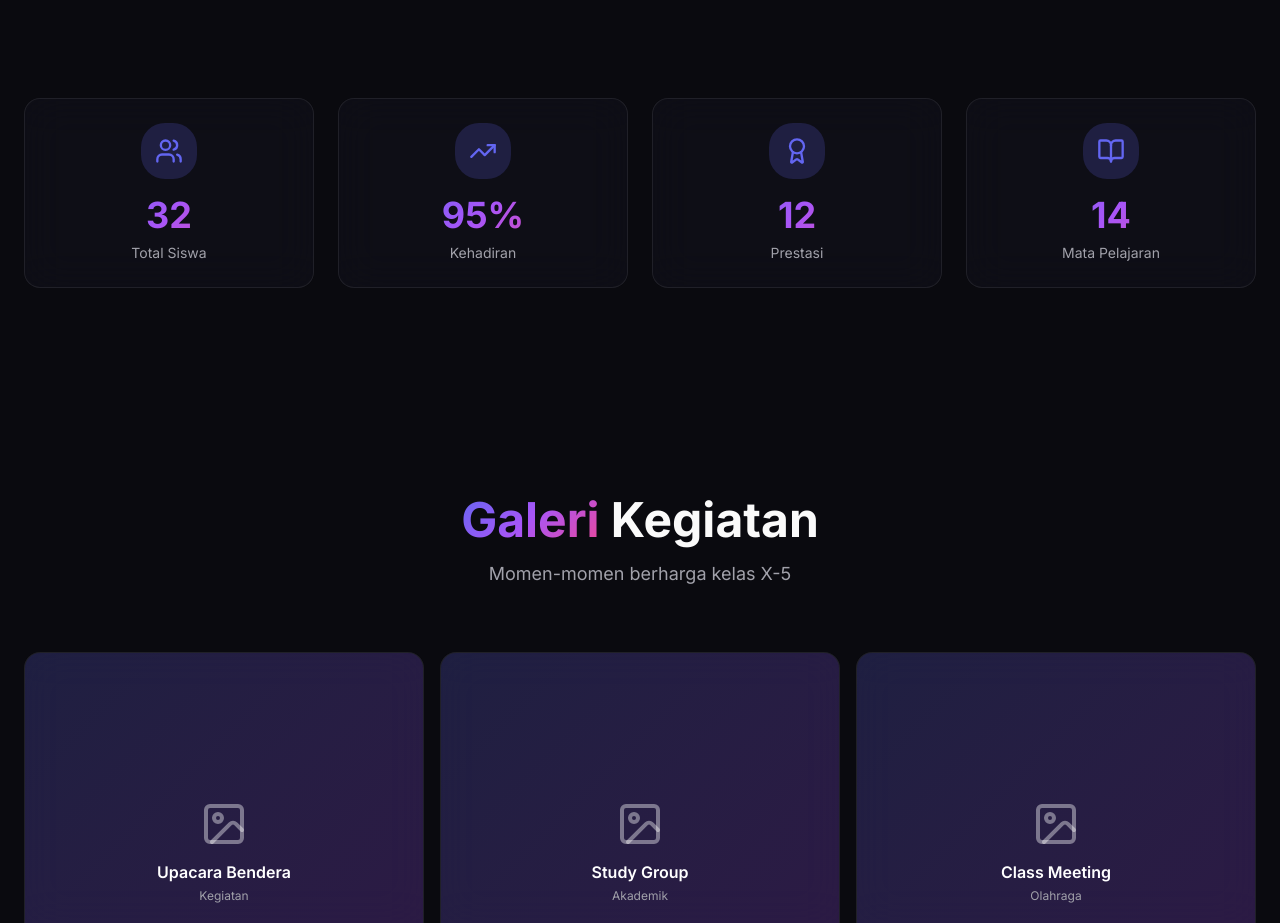
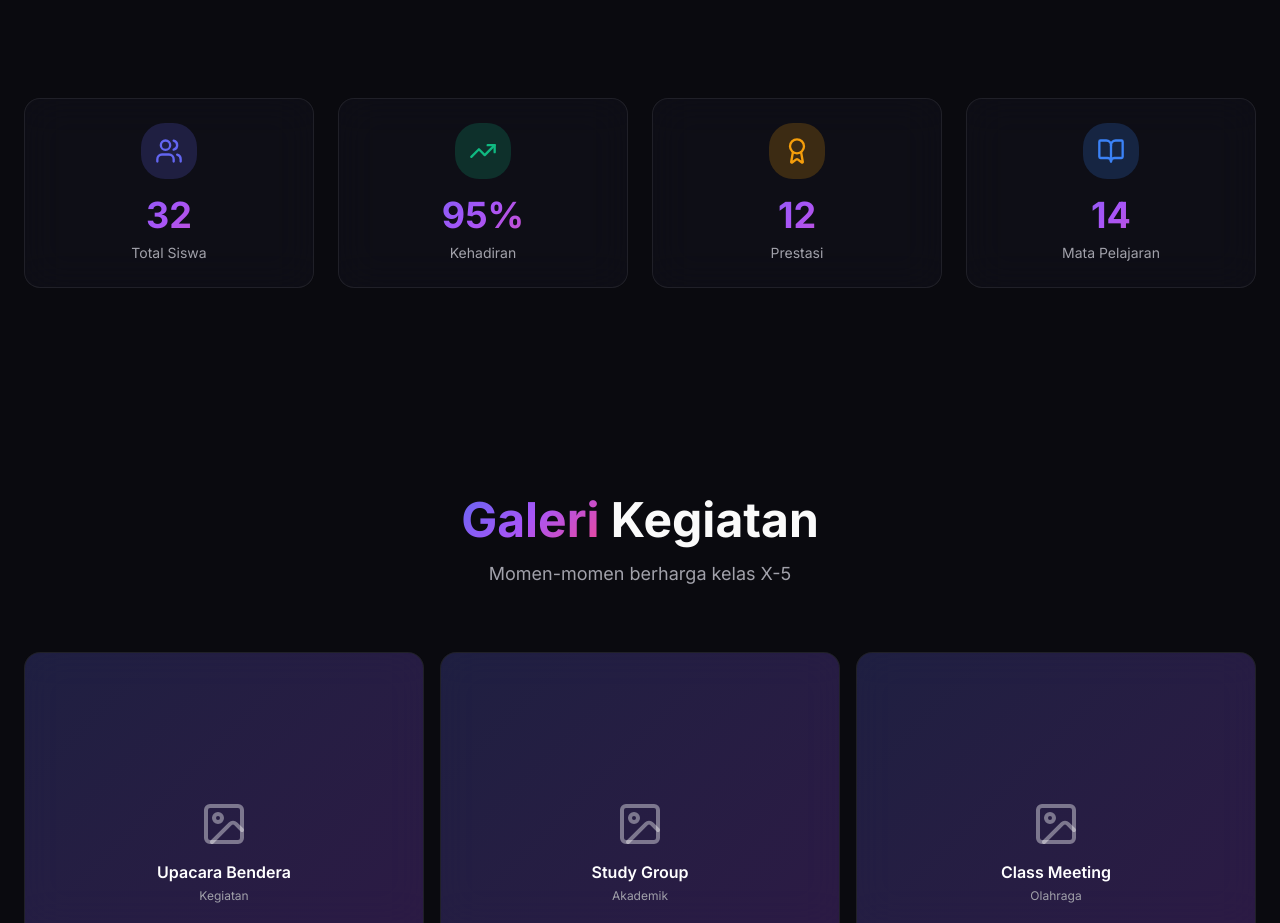
Before and after one commit to Syafff211/sepuluh-lima, a Next.js app: page / in a window 1280 px wide. Shown: the part 2020-2943 px from the top of the page. Built offline with nearby package versions, Linux system fonts and the light colour scheme; no server answers; the database is empty.

Commit message:
Update StatsSection.tsx

```diff
--- a/src/components/landing/StatsSection.tsx
+++ b/src/components/landing/StatsSection.tsx
@@ -3,44 +3,75 @@
 import { motion, useInView } from 'framer-motion';
 import { useRef, useEffect, useState } from 'react';
 import { Users, Award, BookOpen, TrendingUp } from 'lucide-react';
+import { useLandingContent } from '@/hooks/useLandingContent';
 
-const stats = [
-  { icon: Users, label: 'Total Siswa', value: 32, suffix: '' },
-  { icon: TrendingUp, label: 'Kehadiran', value: 95, suffix: '%' },
-  { icon: Award, label: 'Prestasi', value: 12, suffix: '' },
-  { icon: BookOpen, label: 'Mata Pelajaran', value: 14, suffix: '' },
-];
-
-function AnimatedCounter({ target, suffix = '' }: { target: number; suffix?: string }) {
-  const [count, setCount] = useState(0);
+function AnimatedCounter({ target, suffix = '' }: { target: string; suffix?: string }) {
+  const [count, setCount] = useState('0');
   const ref = useRef(null);
   const isInView = useInView(ref, { once: true });
 
   useEffect(() => {
     if (!isInView) return;
+
+    // If target is not a number, just display it
+    const numericValue = parseInt(target.replace(/\D/g, ''));
+    if (isNaN(numericValue)) {
+      setCount(target);
+      return;
+    }
+
     let start = 0;
     const duration = 2000;
-    const increment = target / (duration / 16);
+    const increment = numericValue / (duration / 16);
     const timer = setInterval(() => {
       start += increment;
-      if (start >= target) {
+      if (start >= numericValue) {
         setCount(target);
         clearInterval(timer);
       } else {
-        setCount(Math.floor(start));
+        setCount(Math.floor(start) + suffix);
       }
     }, 16);
     return () => clearInterval(timer);
-  }, [isInView, target]);
+  }, [isInView, target, suffix]);
 
-  return (
-    <span ref={ref}>
-      {count}{suffix}
-    </span>
-  );
+  return <span ref={ref}>{count}</span>;
 }
 
 export function StatsSection() {
+  const { getContent } = useLandingContent();
+
+  const stats = [
+    {
+      icon: Users,
+      label: 'Total Siswa',
+      value: getContent('stats', 'total_students', '32'),
+      color: 'text-primary',
+      bg: 'bg-primary/20'
+    },
+    {
+      icon: TrendingUp,
+      label: 'Kehadiran',
+      value: getContent('stats', 'attendance_rate', '95%'),
+      color: 'text-success',
+      bg: 'bg-success/20'
+    },
+    {
+      icon: Award,
+      label: 'Prestasi',
+      value: getContent('stats', 'achievements', '12'),
+      color: 'text-warning',
+      bg: 'bg-warning/20'
+    },
+    {
+      icon: BookOpen,
+      label: 'Mata Pelajaran',
+      value: getContent('stats', 'subjects', '14'),
+      color: 'text-info',
+      bg: 'bg-info/20'
+    },
+  ];
+
   return (
     <section className="py-20 relative">
       <div className="container mx-auto px-6">
@@ -52,15 +83,15 @@ export function StatsSection() {
               whileInView={{ opacity: 1, y: 0 }}
               viewport={{ once: true }}
               transition={{ duration: 0.5, delay: i * 0.1 }}
-              className="glass rounded-2xl p-6 text-center hover:glow-primary transition-all duration-500 group"
+              className="glass rounded-2xl p-6 text-center hover:glow-primary transition-all duration-500 group stat-card"
             >
-              <div className="h-14 w-14 rounded-xl bg-primary/20 flex items-center justify-center mx-auto mb-4 group-hover:scale-110 transition-transform">
-                <stat.icon className="h-7 w-7 text-primary" />
+              <div className={`h-14 w-14 rounded-xl ${stat.bg} flex items-center justify-center mx-auto mb-4 group-hover:scale-110 transition-transform`}>
+                <stat.icon className={`h-7 w-7 ${stat.color}`} />
               </div>
-              <div className="text-3xl md:text-4xl font-bold text-gradient mb-2">
-                <AnimatedCounter target={stat.value} suffix={stat.suffix} />
+              <div className="text-3xl md:text-4xl font-bold text-gradient mb-2 stat-value">
+                <AnimatedCounter target={stat.value} />
               </div>
-              <div className="text-sm text-muted-foreground">{stat.label}</div>
+              <div className="text-sm text-muted-foreground stat-label">{stat.label}</div>
             </motion.div>
           ))}
         </div>
```
